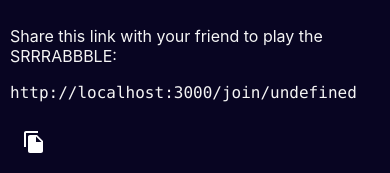
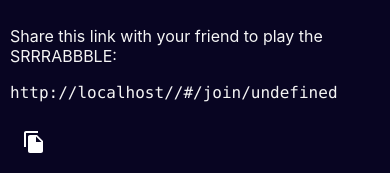
Before and after one commit to MindWarmth/naughty-scrabble, a React (Create React App) app: page /#/invite in a window 390 px wide. Shown: the top 173 px of the page. Built offline with nearby package versions, Linux system fonts and the light colour scheme.

Commit message:
fix shared link, fix share page mobile width

```diff
--- a/src/App.css
+++ b/src/App.css
@@ -25,3 +25,7 @@
   padding: 10px;
   width: 320px;
 }
+
+.multiline-code {
+  word-break: break-all;
+}
--- a/src/pages/Invite.jsx
+++ b/src/pages/Invite.jsx
@@ -20,11 +20,12 @@ const Invite = () => {
   const [ copyStatus, setCopyStatus ] = useState(COPY_STATUS.READY);
   const [ loading, setLoading ] = useState(false);
   const { gameID } = useContext(Context);
-  const host = 'http://localhost:3000';
-  const gamePath = `/game/${gameID}`;
-  const gameURL = `${host}/join/${gameID}`;
   const transport = useTransport();
   const history = useHistory();
+
+  const baseUrl = `${window.location.protocol}//${window.location.host}${window.location.pathname}/#`;
+  const gameURL = `${baseUrl}/join/${gameID}`;
+  const gamePath = `/game/${gameID}`;
 
   const handleOnClickShare = () => {
     navigator
@@ -62,7 +63,7 @@ const Invite = () => {
   return (
     <div>
       <p>Share this link with your friend to play the SRRRABBBLE:</p>
-      <code>{`${gameURL}`}</code>
+      <code className="multiline-code">{`${gameURL}`}</code>
       {
         navigator.share &&
         <p><IconButton onClick={ handleOnClickShare }><ShareIcon /></IconButton></p>
```
